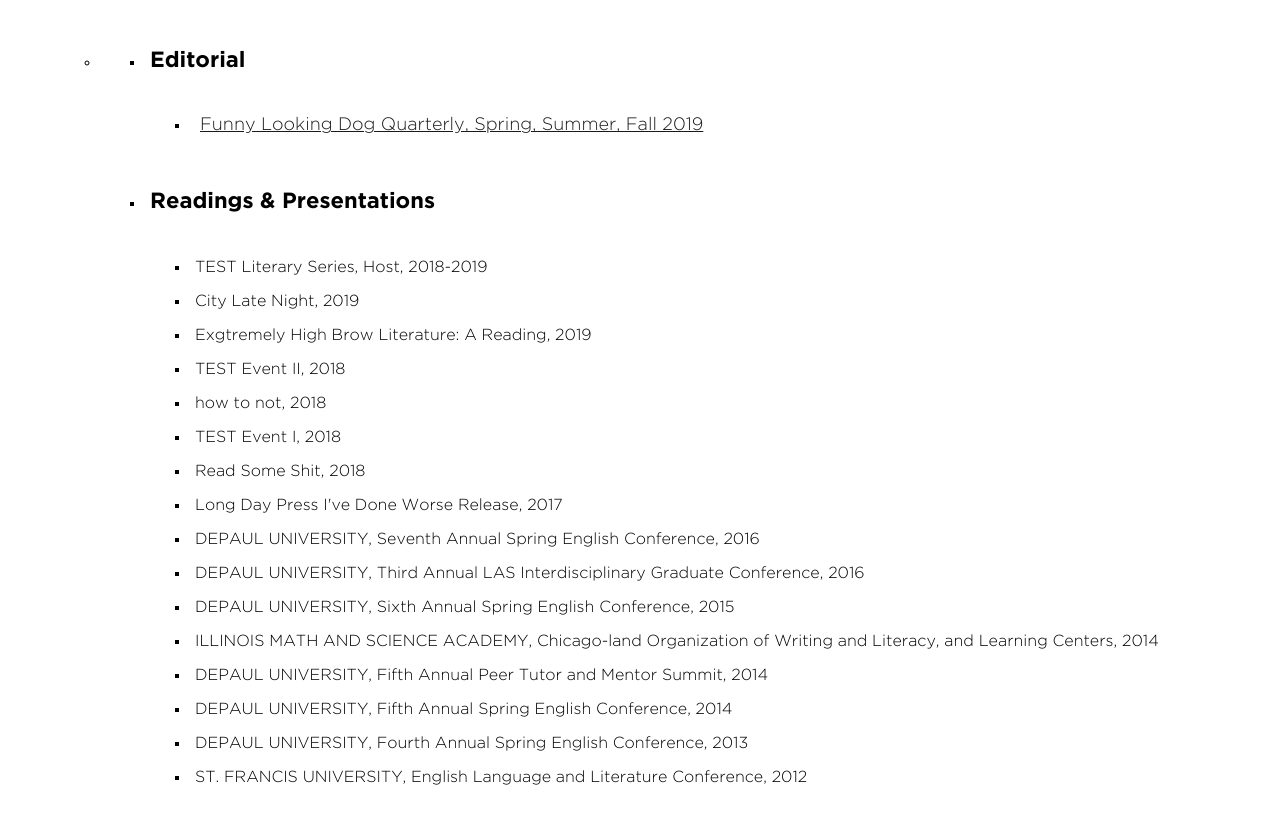
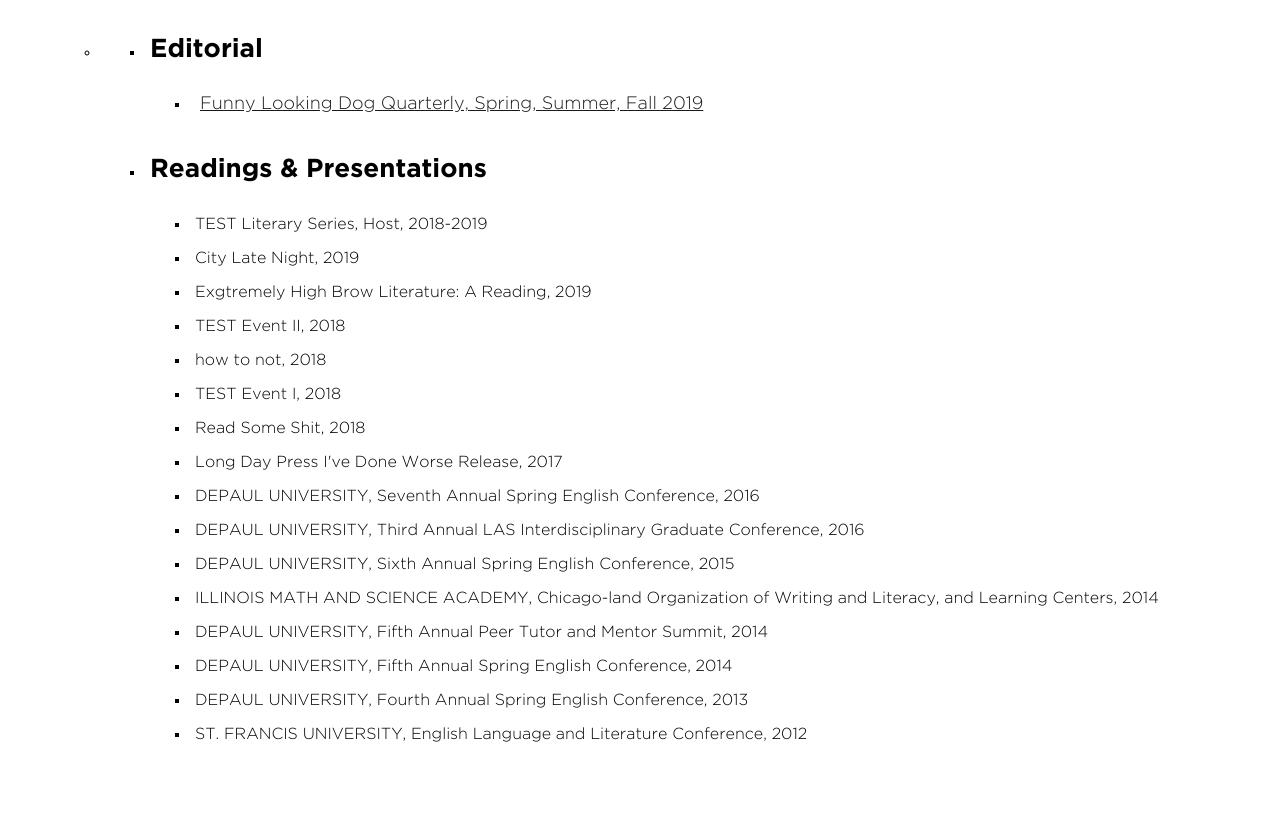
Before and after one commit to kevinsterne/sterne, a website: page public/index.html in a window 1280 px wide. Shown: the part 4428-5252 px from the top of the page. After the commit the page ends 5226 px from the top, so only its background shows below. Drawn offline with Linux system fonts and the light colour scheme.

Commit message:
Update index.html

```diff
--- a/public/index.html
+++ b/public/index.html
@@ -301,14 +301,14 @@
             <li>
               <ul>
                   <li>
-                    <h5>Editorial</h5>
+                    <h3>Editorial</h3>
 <ul>
   <li>
 <a href="https://www.funnylookingdogquarterly.com/issues"_blank">Funny Looking Dog Quarterly, Spring, Summer, Fall 2019</a>
     </li>
         </ul>
  <li>
-     <h5>Readings & Presentations</h5>
+     <h3>Readings & Presentations</h3>
     <ul>
           <li>TEST Literary Series, Host, 2018-2019</li>
                           <li>City Late Night, 2019</li>
```
